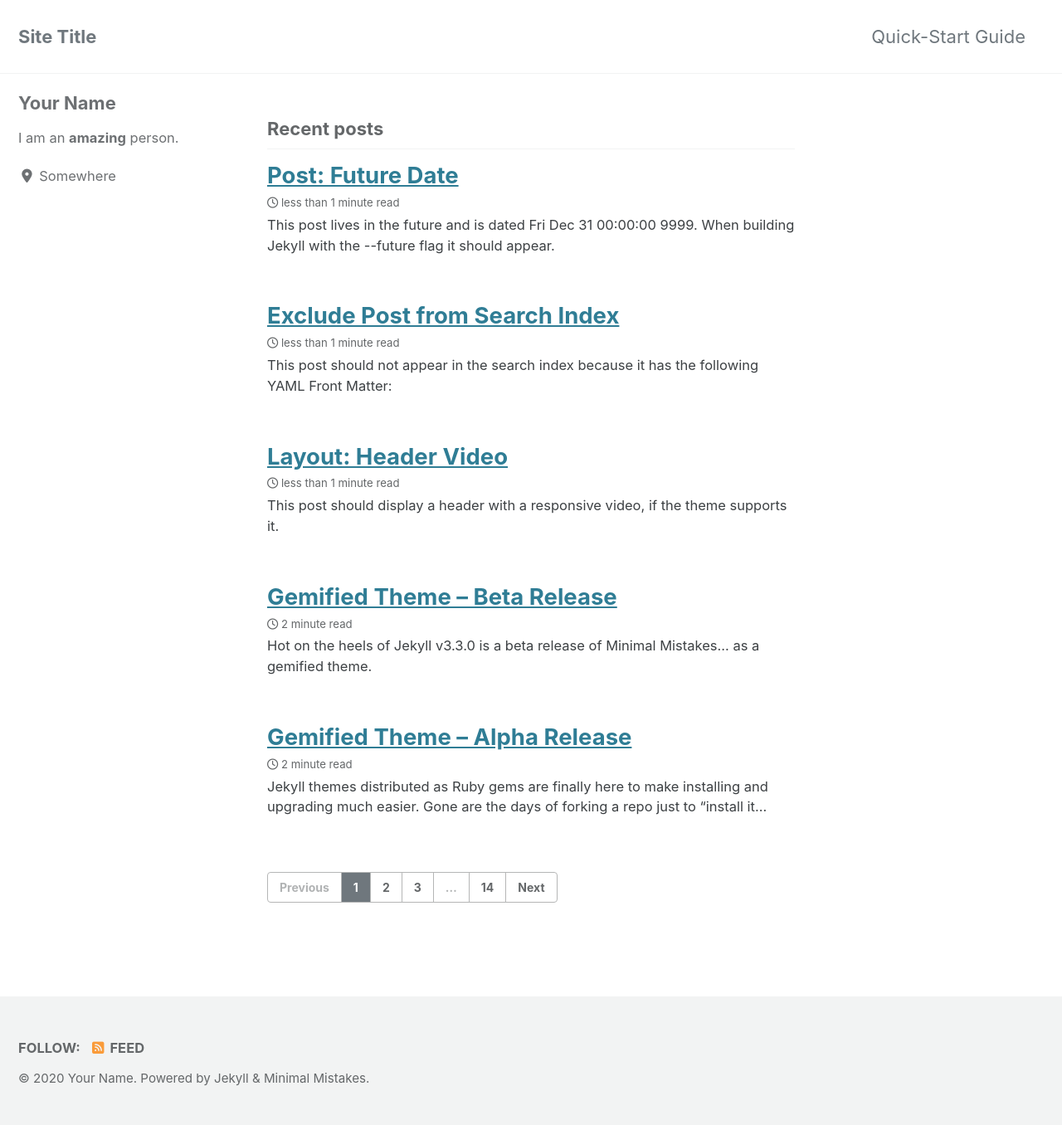
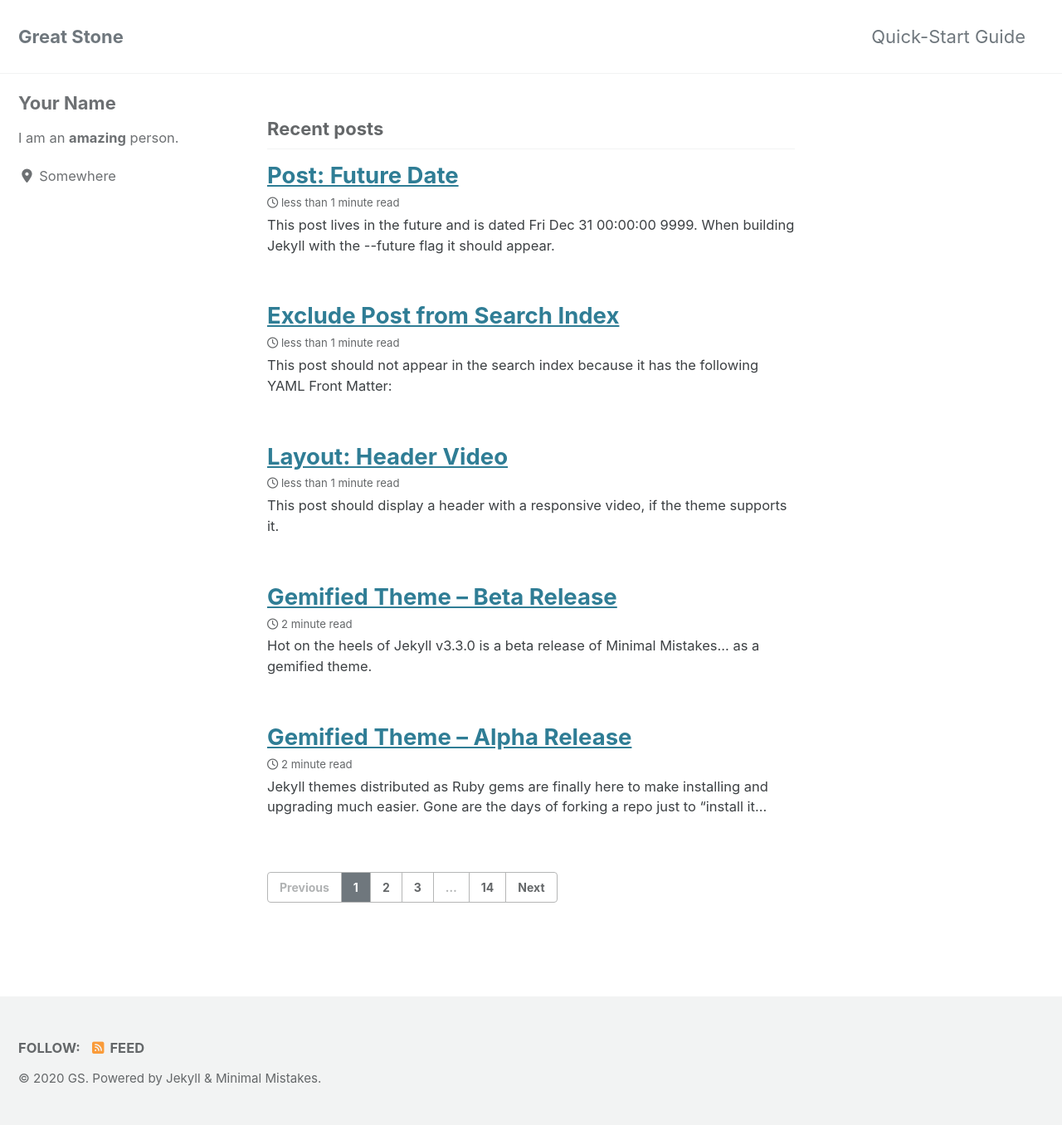
Before and after one commit to Great-Stone/share, a Jekyll site: the page built from index.html, in a window 1280 px wide. Shown: the whole page at 83% size. Built offline with Jekyll 4.4.1, drawn with Linux system fonts in a browser that asks for light colours; cached includes are drawn as plain includes; nearby versions of some CDN libraries; the list of posts is cut into pages by our own code.

Commit message:
Update _config.yml

```diff
--- a/_config.yml
+++ b/_config.yml
@@ -11,18 +11,18 @@
 # https://mmistakes.github.io/minimal-mistakes/docs/quick-start-guide/#installing-the-theme
 
 # theme                  : "minimal-mistakes-jekyll"
-# remote_theme           : "mmistakes/minimal-mistakes"
+remote_theme             : "mmistakes/minimal-mistakes"
 minimal_mistakes_skin    : "default" # "air", "aqua", "contrast", "dark", "dirt", "neon", "mint", "plum", "sunrise"
 
 # Site Settings
 locale                   : "en-US"
-title                    : "Site Title"
+title                    : "Great Stone"
 title_separator          : "-"
 subtitle                 : # site tagline that appears below site title in masthead
-name                     : "Your Name"
-description              : "An amazing website."
-url                      : # the base hostname & protocol for your site e.g. "https://mmistakes.github.io"
-baseurl                  : # the subpath of your site, e.g. "/blog"
+name                     : "GS"
+description              : "Stacked Stone"
+url                      : "https://great-stone.github.io/"
+baseurl                  : ""
 repository               : # GitHub username/repo-name e.g. "mmistakes/minimal-mistakes"
 teaser                   : # path of fallback teaser image, e.g. "/assets/images/500x300.png"
 logo                     : # path of logo image to display in the masthead, e.g. "/assets/images/88x88.png"
```
